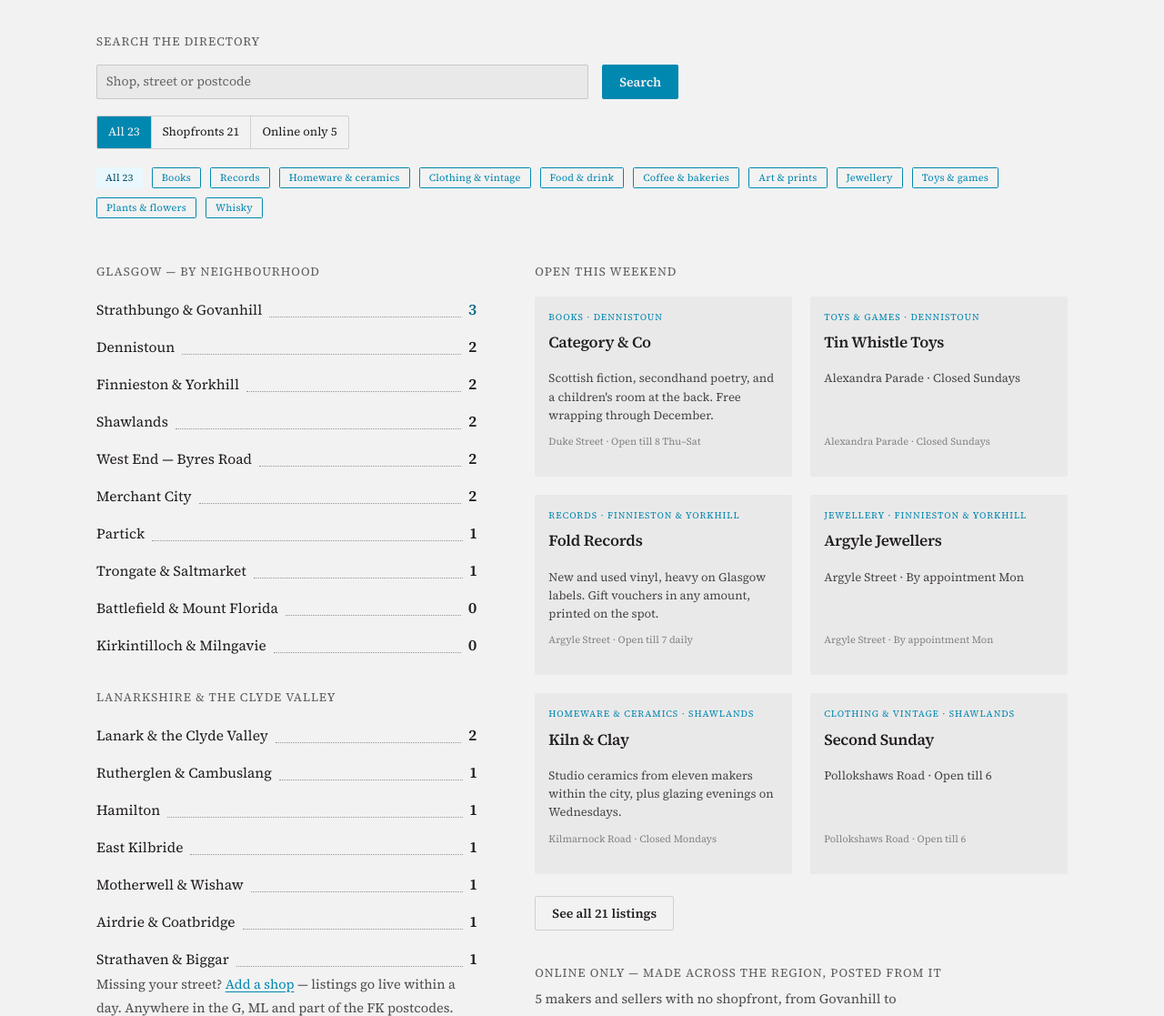
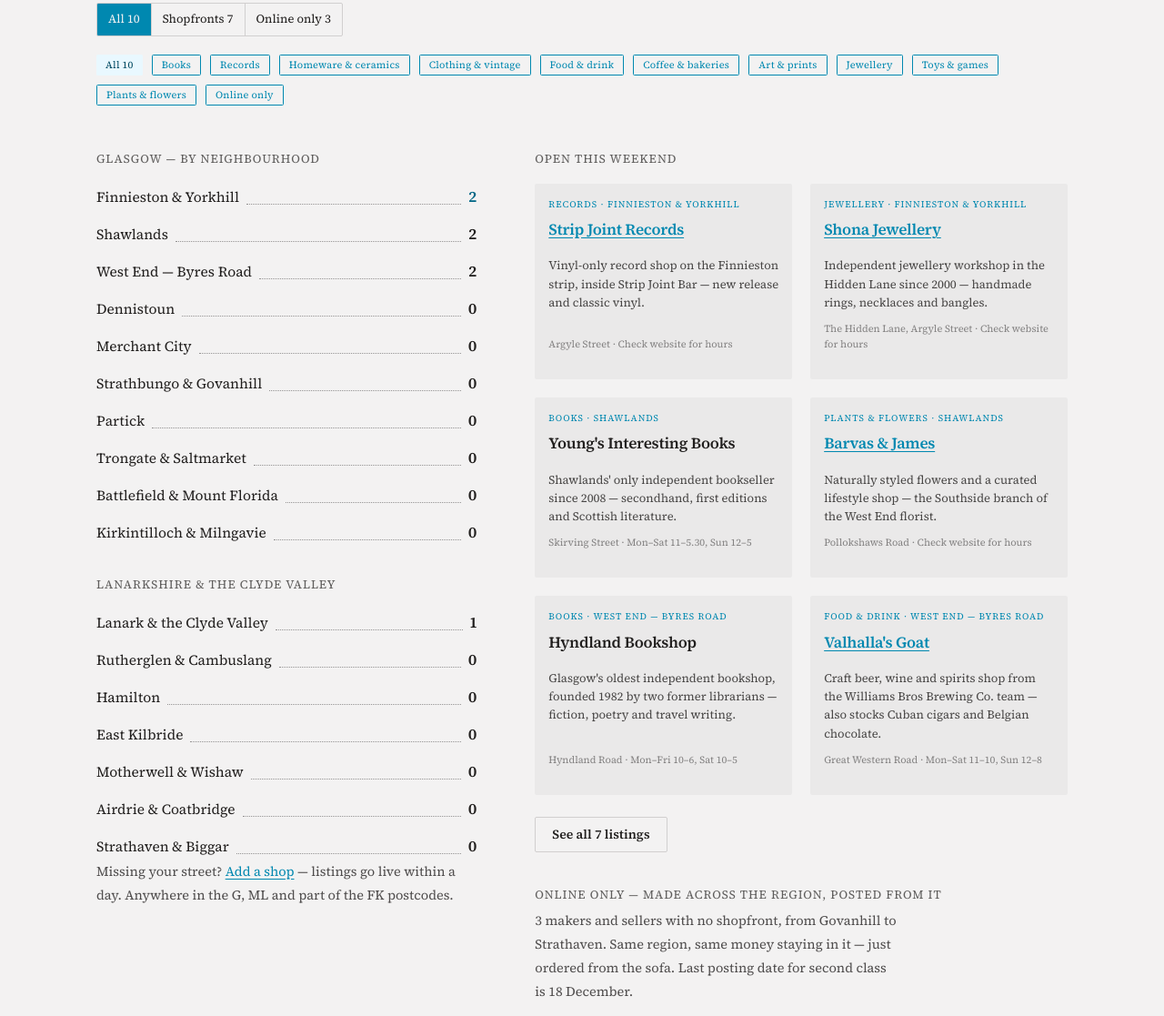
Before and after one commit to ionab/glasgow-gift-guide, a Gatsby site: page / in a window 1280 px wide. Shown: the part 739-1856 px from the top of the page at 91% size. Built offline with nearby package versions, Linux system fonts and the light colour scheme; Gatsby itself is replaced by a stand-in of ours.

Commit message:
add some rel data

```diff
--- a/src/components/layout.tsx
+++ b/src/components/layout.tsx
@@ -1,8 +1,10 @@
 import * as React from "react"
 import { Nav } from "@/components/nav"
 
+type NavCurrent = React.ComponentProps<typeof Nav>["current"]
+
 interface LayoutProps {
-  current: "map" | "directory" | "list-your-shop"
+  current: NavCurrent
   children: React.ReactNode
 }
 
--- a/src/components/shop-card.tsx
+++ b/src/components/shop-card.tsx
@@ -9,7 +9,15 @@
       <span className="card-kicker">
         {shop.categories[0]} · {area?.name ?? shop.areaSlug}
       </span>
-      <h3 className="card-title">{shop.name}</h3>
+      <h3 className="card-title">
+        {shop.url ? (
+          <a href={shop.url} target="_blank" rel="noreferrer">
+            {shop.name}
+          </a>
+        ) : (
+          shop.name
+        )}
+      </h3>
       <p className="card-body">{shop.note ?? `${shop.street} · ${shop.hours}`}</p>
       <p className="card-meta">
         {shop.street} · {shop.hours}
--- a/src/data/shops.ts
+++ b/src/data/shops.ts
@@ -1,262 +1,137 @@
 import type { Shop } from "@/types/shop"
 
 /**
- * Placeholder shop listings, ported from the Cascayde design handoff.
- * "Pena Pottery" is the one real name supplied by the client so far —
- * everything else (names, addresses, hours, dates) is a stand-in for
- * real listings data.
+ * Real independent shops, researched from their own websites and local
+ * press (see the sources noted per entry below rather than repeated here).
+ * Addresses, categories and hours are as published at the time of writing
+ * — verify before relying on them, shops move and hours change.
+ *
+ * One caveat: Cascayde, Pena Pottery and FlowerThreads are online-only
+ * with no published city — their `areaSlug` ("online-only") is a grouping
+ * marker, not a real neighbourhood, so they don't inflate any area's count.
+ *
+ * This is still a small hand-picked sample, not the full directory the
+ * design implies (289 shops) — replace/extend as real listings come in.
  */
 export const SHOPS: Shop[] = [
   {
-    id: "category-and-co",
-    name: "Category & Co",
-    categories: ["Books"],
-    areaSlug: "dennistoun",
-    channel: "shopfront",
-    street: "Duke Street",
-    hours: "Open till 8 Thu–Sat",
-    coordinates: [55.8608, -4.2098],
-    spot: true,
-    note: "Scottish fiction, secondhand poetry, and a children's room at the back. Free wrapping through December.",
-  },
-  {
-    id: "tin-whistle-toys",
-    name: "Tin Whistle Toys",
-    categories: ["Toys & games"],
-    areaSlug: "dennistoun",
-    channel: "shopfront",
-    street: "Alexandra Parade",
-    hours: "Closed Sundays",
-    coordinates: [55.8639, -4.2172],
-  },
-  {
-    id: "fold-records",
-    name: "Fold Records",
-    categories: ["Records"],
-    areaSlug: "finnieston-yorkhill",
-    channel: "both",
-    street: "Argyle Street",
-    hours: "Open till 7 daily",
-    coordinates: [55.8646, -4.2795],
-    lastPostingDate: "21 Dec",
-    note: "New and used vinyl, heavy on Glasgow labels. Gift vouchers in any amount, printed on the spot.",
-  },
-  {
-    id: "argyle-jewellers",
-    name: "Argyle Jewellers",
-    categories: ["Jewellery"],
-    areaSlug: "finnieston-yorkhill",
-    channel: "shopfront",
-    street: "Argyle Street",
-    hours: "By appointment Mon",
-    coordinates: [55.8651, -4.2861],
-  },
-  {
-    id: "kiln-and-clay",
-    name: "Kiln & Clay",
-    categories: ["Homeware & ceramics"],
-    areaSlug: "shawlands",
-    channel: "shopfront",
-    street: "Kilmarnock Road",
-    hours: "Closed Mondays",
-    coordinates: [55.8271, -4.2879],
-    note: "Studio ceramics from eleven makers within the city, plus glazing evenings on Wednesdays.",
-  },
-  {
-    id: "second-sunday",
-    name: "Second Sunday",
-    categories: ["Clothing & vintage"],
-    areaSlug: "shawlands",
-    channel: "shopfront",
-    street: "Pollokshaws Road",
-    hours: "Open till 6",
-    coordinates: [55.8296, -4.2822],
-  },
-  {
-    id: "provender",
-    name: "Provender",
-    categories: ["Food & drink"],
-    areaSlug: "west-end",
-    channel: "shopfront",
-    street: "Byres Road",
-    hours: "Open till 9 Fri",
-    coordinates: [55.8747, -4.2938],
-    spot: true,
-    openLate: true,
-  },
-  {
-    id: "glasshouse-flowers",
-    name: "Glasshouse Flowers",
-    categories: ["Plants & flowers"],
-    areaSlug: "west-end",
-    channel: "shopfront",
-    street: "Great Western Road",
-    hours: "Sundays too",
-    coordinates: [55.879, -4.2915],
-  },
-  {
-    id: "lamplight-coffee",
-    name: "Lamplight Coffee",
-    categories: ["Coffee & bakeries"],
-    areaSlug: "merchant-city",
-    channel: "shopfront",
-    street: "Candleriggs",
-    hours: "Opens 7am",
-    coordinates: [55.8583, -4.2452],
-  },
-  {
-    id: "the-long-dram",
-    name: "The Long Dram",
-    categories: ["Whisky"],
-    areaSlug: "merchant-city",
-    channel: "shopfront",
-    street: "Candleriggs",
-    hours: "Open till 9 Fri",
-    coordinates: [55.8567, -4.2464],
-    openLate: true,
-    note: "Independent bottlings and single casks, with tastings booked in half-hour slots before Christmas.",
-  },
-  {
-    id: "press-and-plate",
-    name: "Press & Plate",
-    categories: ["Art & prints"],
-    areaSlug: "trongate-saltmarket",
-    channel: "both",
-    street: "King Street",
-    hours: "Open till 6",
-    coordinates: [55.8552, -4.2437],
-    lastPostingDate: "19 Dec",
-  },
-  {
-    id: "fern-and-flask",
-    name: "Fern & Flask",
-    categories: ["Plants & flowers"],
-    areaSlug: "strathbungo-govanhill",
-    channel: "both",
-    street: "Nithsdale Road",
-    hours: "Closed Tuesdays",
-    coordinates: [55.8338, -4.2723],
-    lastPostingDate: "20 Dec",
-  },
-  {
-    id: "roseneath-bakehouse",
-    name: "Roseneath Bakehouse",
-    categories: ["Coffee & bakeries"],
-    areaSlug: "strathbungo-govanhill",
-    channel: "shopfront",
-    street: "Victoria Road",
-    hours: "Stollen from 6am",
-    coordinates: [55.8352, -4.265],
-    spot: true,
-  },
-  {
-    id: "dowanhill-books",
-    name: "Dowanhill Books",
-    categories: ["Books"],
-    areaSlug: "partick",
-    channel: "shopfront",
-    street: "Dumbarton Road",
-    hours: "Open till 7",
-    coordinates: [55.8697, -4.3105],
-  },
-  {
-    id: "mainstreet-vintage",
-    name: "Mainstreet Vintage",
-    categories: ["Clothing & vintage"],
-    areaSlug: "rutherglen-cambuslang",
-    channel: "shopfront",
-    street: "Main Street",
-    hours: "Open till 6",
-    coordinates: [55.8284, -4.2135],
-  },
-  {
-    id: "quarter-provisions",
-    name: "Quarter Provisions",
-    categories: ["Food & drink"],
-    areaSlug: "hamilton",
-    channel: "shopfront",
-    street: "Quarry Street",
-    hours: "Late Thursdays",
-    coordinates: [55.7772, -4.0382],
-    spot: true,
-    openLate: true,
-    note: "Clyde Valley cheese, cured meat and a hamper counter that takes orders till the twenty-second.",
-  },
-  {
-    id: "calderglen-coffee",
-    name: "Calderglen Coffee",
-    categories: ["Coffee & bakeries"],
-    areaSlug: "east-kilbride",
-    channel: "shopfront",
-    street: "Village centre",
-    hours: "Opens 7am",
-    coordinates: [55.7648, -4.1782],
-  },
-  {
-    id: "brandon-jewellers",
-    name: "Brandon Jewellers",
-    categories: ["Jewellery"],
-    areaSlug: "motherwell-wishaw",
-    channel: "shopfront",
-    street: "Brandon Parade",
-    hours: "Closed Mondays",
-    coordinates: [55.7905, -3.9925],
-  },
-  {
-    id: "wellgate-books",
-    name: "Wellgate Books",
-    categories: ["Books"],
-    areaSlug: "lanark-clyde-valley",
-    channel: "shopfront",
-    street: "High Street",
-    hours: "Closed Sundays",
-    coordinates: [55.6746, -3.7763],
-    note: "New titles at the front, local history and OS maps up the back, wrapped in brown paper.",
-  },
-  {
-    id: "clyde-valley-plants",
-    name: "Clyde Valley Plants",
-    categories: ["Plants & flowers"],
-    areaSlug: "lanark-clyde-valley",
-    channel: "shopfront",
-    street: "A72, Crossford",
-    hours: "Wreaths from 1 Dec",
-    coordinates: [55.656, -3.832],
-  },
-  {
-    id: "airdrie-toy-shop",
-    name: "Airdrie Toy Shop",
-    categories: ["Toys & games"],
-    areaSlug: "airdrie-coatbridge",
-    channel: "shopfront",
-    street: "Graham Street",
-    hours: "Open till 5.30",
-    coordinates: [55.8655, -3.982],
+    id: "cascayde",
+    name: "Cascayde",
+    categories: ["Homeware & ceramics", "Online only"],
+    areaSlug: "online-only",
+    channel: "online",
+    street: "Ships across the UK",
+    hours: "Check website for hours",
+    coordinates: null,
+    note: "Low-plastic, eco-friendly gift wrap, ribbon, stationery and zero-waste home & personal care products.",
+    url: "https://cascayde.com",
   },
   {
     id: "pena-pottery",
     name: "Pena Pottery",
-    categories: ["Homeware & ceramics"],
-    areaSlug: "strathbungo-govanhill",
+    categories: ["Homeware & ceramics", "Online only"],
+    areaSlug: "online-only",
     channel: "online",
-    street: "Govanhill studio",
-    hours: "Post by 18 Dec",
+    street: "Scotland — ships UK & internationally",
+    hours: "Check website for hours",
     coordinates: null,
-    spot: true,
-    lastPostingDate: "18 Dec",
-    note: "Hand-thrown stoneware, made to order.",
+    note: "Handmade stoneware by Brandon Pena — mugs, bowls, plates, vases and jars, also sold on Etsy.",
+    url: "https://penapottery.com",
   },
   {
-    id: "avon-weaving",
-    name: "Avon Weaving",
+    id: "flowerthreads",
+    name: "FlowerThreads",
+    categories: ["Clothing & vintage", "Online only"],
+    areaSlug: "online-only",
+    channel: "online",
+    street: "Ships across the UK",
+    hours: "Check website for hours",
+    coordinates: null,
+    note: "Online boutique for graphic t-shirts, custom apparel and seasonal pieces like embroidered caps and cardigans.",
+    url: "https://flowerthreads.co.uk",
+  },
+  {
+    id: "strip-joint-records",
+    name: "Strip Joint Records",
+    categories: ["Records"],
+    areaSlug: "finnieston-yorkhill",
+    channel: "shopfront",
+    street: "Argyle Street",
+    hours: "Check website for hours",
+    coordinates: [55.8649, -4.2864],
+    note: "Vinyl-only record shop on the Finnieston strip, inside Strip Joint Bar — new release and classic vinyl.",
+    url: "https://stripjointglasgow.co.uk",
+  },
+  {
+    id: "shona-jewellery",
+    name: "Shona Jewellery",
+    categories: ["Jewellery"],
+    areaSlug: "finnieston-yorkhill",
+    channel: "shopfront",
+    street: "The Hidden Lane, Argyle Street",
+    hours: "Check website for hours",
+    coordinates: [55.8654, -4.2853],
+    note: "Independent jewellery workshop in the Hidden Lane since 2000 — handmade rings, necklaces and bangles.",
+    url: "https://shonajewellery.co.uk",
+  },
+  {
+    id: "youngs-interesting-books",
+    name: "Young's Interesting Books",
+    categories: ["Books"],
+    areaSlug: "shawlands",
+    channel: "shopfront",
+    street: "Skirving Street",
+    hours: "Mon–Sat 11–5.30, Sun 12–5",
+    coordinates: [55.8285, -4.2903],
+    note: "Shawlands' only independent bookseller since 2008 — secondhand, first editions and Scottish literature.",
+  },
+  {
+    id: "barvas-and-james-shawlands",
+    name: "Barvas & James",
+    categories: ["Plants & flowers"],
+    areaSlug: "shawlands",
+    channel: "shopfront",
+    street: "Pollokshaws Road",
+    hours: "Check website for hours",
+    coordinates: [55.8280, -4.2872],
+    note: "Naturally styled flowers and a curated lifestyle shop — the Southside branch of the West End florist.",
+    url: "https://barvasandjames.com",
+  },
+  {
+    id: "hyndland-bookshop",
+    name: "Hyndland Bookshop",
+    categories: ["Books"],
+    areaSlug: "west-end",
+    channel: "shopfront",
+    street: "Hyndland Road",
+    hours: "Mon–Fri 10–6, Sat 10–5",
+    coordinates: [55.8779, -4.2969],
+    note: "Glasgow's oldest independent bookshop, founded 1982 by two former librarians — fiction, poetry and travel writing.",
+  },
+  {
+    id: "valhallas-goat",
+    name: "Valhalla's Goat",
+    categories: ["Food & drink"],
+    areaSlug: "west-end",
+    channel: "shopfront",
+    street: "Great Western Road",
+    hours: "Mon–Sat 11–10, Sun 12–8",
+    coordinates: [55.8809, -4.2947],
+    openLate: true,
+    note: "Craft beer, wine and spirits shop from the Williams Bros Brewing Co. team — also stocks Cuban cigars and Belgian chocolate.",
+    url: "https://www.valhallasgoat.com",
+  },
+  {
+    id: "new-lanark-mill-shop",
+    name: "New Lanark Mill Shop",
     categories: ["Clothing & vintage"],
-    areaSlug: "strathaven-biggar",
-    channel: "online",
-    street: "Strathaven",
-    hours: "Post by 17 Dec",
-    coordinates: null,
-    lastPostingDate: "17 Dec",
-    note: "Throws and scarves, woven to order.",
+    areaSlug: "lanark-clyde-valley",
+    channel: "shopfront",
+    street: "New Lanark World Heritage Site",
+    hours: "Check website for hours",
+    coordinates: [55.6706, -3.7842],
+    note: "Home of the world's first Organic Tartan — New Lanark wool knitwear, throws and accessories, plus gifts and books.",
+    url: "https://www.newlanarkspinning.com",
   },
 ]
 
--- a/src/pages/map.tsx
+++ b/src/pages/map.tsx
@@ -2,13 +2,15 @@
 import { Link, type PageProps } from "gatsby"
 import { Layout } from "@/components/layout"
 import { Seo } from "@/components/seo"
-import { Slug, RuleThickThin, RuleThin, Dateline, LeadRow, Tag, SegmentedControl } from "@/components/furniture"
+import { Slug, RuleThickThin, RuleThin, Dateline, LeadRow, Tag } from "@/components/furniture"
 import { ClientOnlyMap } from "@/components/map/client-only-map"
 import { DEFAULT_CENTER, DEFAULT_ZOOM, type FlyTarget } from "@/components/map/constants"
 import { SHOPS, SHOPFRONT_COUNT, ONLINE_ONLY_COUNT } from "@/data/shops"
 import { CATEGORIES } from "@/types/shop"
 import { useDirectoryFilters } from "@/hooks/use-directory-filters"
 import { filterShops, getAreasWithCounts } from "@/utils/filters"
+
+const PINNABLE_CATEGORIES = CATEGORIES.filter((category) => category !== "Online only")
 
 export default function MapPage({ location }: PageProps) {
   const { filters, update, toggleCategory } = useDirectoryFilters(location.search)
@@ -18,12 +20,11 @@
     nonce: 0,
   })
 
-  const filteredShops = React.useMemo(() => filterShops(SHOPS, filters), [filters])
+  // The map only ever shows pinnable (shopfront) shops — online-only shops
+  // have no coordinates and live on their own page instead, see /online-only/.
+  const shopfrontShops = React.useMemo(() => SHOPS.filter((shop) => shop.channel !== "online"), [])
+  const filteredShops = React.useMemo(() => filterShops(shopfrontShops, filters), [shopfrontShops, filters])
   const areasWithCounts = React.useMemo(() => getAreasWithCounts(filteredShops), [filteredShops])
-  const onlineOnlyShops = React.useMemo(
-    () => filteredShops.filter((shop) => shop.channel === "online"),
-    [filteredShops]
-  )
 
   function flyToArea(center: FlyTarget["center"], zoom: number) {
     setFlyTarget((current) => ({ center, zoom, nonce: current.nonce + 1 }))
@@ -43,8 +44,10 @@
           items={[
             "Glasgow, Lanarkshire & the Clyde Valley",
             "Christmas 2026",
-            `${SHOPFRONT_COUNT} shopfronts`,
-            `${ONLINE_ONLY_COUNT} online only`,
+            `${SHOPFRONT_COUNT} shopfronts on the map`,
+            <Link key="online-only" to="/online-only/">
+              {ONLINE_ONLY_COUNT} online only, on their own page
+            </Link>,
           ]}
         />
         <RuleThin />
@@ -56,23 +59,11 @@
               Pick a neighbourhood or town and the map goes there — the city, the burghs and the
               Clyde Valley. Magenta pins are today&rsquo;s advent shop and the ones open latest.
             </p>
-            <div style={{ margin: "22px 0 0", width: "fit-content", maxWidth: "100%" }}>
-              <SegmentedControl
-                ariaLabel="Filter by channel"
-                value={filters.channel}
-                onChange={(channel) => update({ channel })}
-                options={[
-                  { value: "all", label: `All ${SHOPS.length}` },
-                  { value: "shopfront", label: "Shopfronts" },
-                  { value: "online", label: "Online only" },
-                ]}
-              />
-            </div>
-            <div className="tag-row" style={{ marginTop: 20 }}>
+            <div className="tag-row" style={{ marginTop: 22 }}>
               <Tag selected={filters.categories.length === 0} onClick={() => update({ categories: [] })}>
-                All {SHOPS.length}
+                All {SHOPFRONT_COUNT}
               </Tag>
-              {CATEGORIES.map((category) => (
+              {PINNABLE_CATEGORIES.map((category) => (
                 <Tag
                   key={category}
                   selected={filters.categories.includes(category)}
@@ -96,23 +87,10 @@
               ))}
             </div>
 
-            <Slug style={{ margin: "30px 0 8px" }}>Online only, no pin</Slug>
-            <p className="muted-note" style={{ marginBottom: 14 }}>
-              Makers across the region who post rather than open a door. Listed by the town or
-              neighbourhood they work in.
-            </p>
-            <div className="area-list">
-              {onlineOnlyShops.map((shop) => (
-                <LeadRow
-                  key={shop.id}
-                  label={`${shop.name} — ${shop.street}`}
-                  value={shop.lastPostingDate ? `Post by ${shop.lastPostingDate}` : shop.hours}
-                  spot={shop.spot}
-                />
-              ))}
-            </div>
             <p className="muted-note" style={{ marginTop: 24 }}>
-              Missing your street? <Link to="/list-your-shop/">Add a shop</Link>.
+              Looking for a maker with no shopfront? See the{" "}
+              <Link to="/online-only/">online-only shops</Link>. Missing your street?{" "}
+              <Link to="/list-your-shop/">Add a shop</Link>.
             </p>
           </div>
 
@@ -141,7 +119,8 @@
               </div>
             </div>
             <p className="muted-note" style={{ marginTop: 8 }}>
-              Online-only shops have no pin — they are in the list on the left.
+              Online-only shops don&rsquo;t have a pin — see them on{" "}
+              <Link to="/online-only/">their own page</Link>.
             </p>
           </div>
         </div>
--- a/src/types/shop.ts
+++ b/src/types/shop.ts
@@ -9,7 +9,7 @@
   | "Jewellery"
   | "Toys & games"
   | "Plants & flowers"
-  | "Whisky"
+  | "Online only"
 
 export type Channel = "shopfront" | "online" | "both"
 
@@ -39,6 +39,8 @@
   lastPostingDate?: string
   freeWrapping?: boolean
   note?: string
+  /** Shop or studio website, when known. */
+  url?: string
 }
 
 export const CATEGORIES: Category[] = [
@@ -52,5 +54,5 @@
   "Jewellery",
   "Toys & games",
   "Plants & flowers",
-  "Whisky",
+  "Online only",
 ]
```
Also changed, not shown: src/components/nav.tsx (+7 -1 lines), src/pages/index.tsx (+3 -4 lines), src/pages/list-your-shop.tsx (+98 -4 lines), src/pages/online-only.tsx (added, +83 -0 lines), netlify.toml (added).
